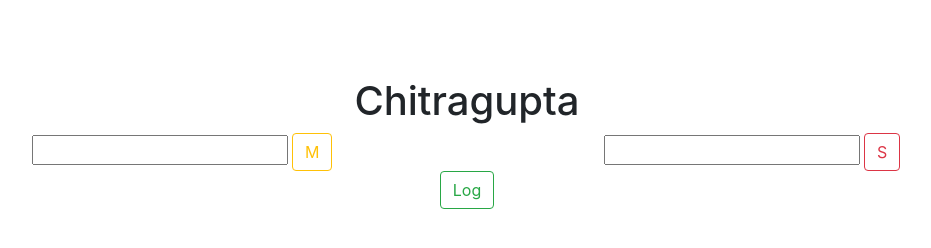
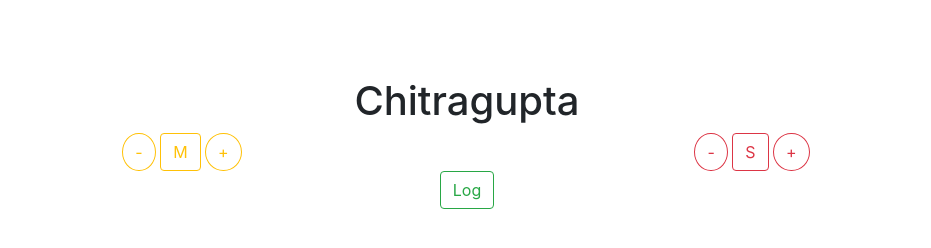
Before and after one commit to saisk8/Chitragupta, a website: page index.html in a window 1280 px wide. Shown: the whole page, without its empty margins (173-1104 px from the left). Drawn offline with nearby package versions, Linux system fonts and the light colour scheme.

Commit message:
Update ids for buttons

```diff
--- a/index.html
+++ b/index.html
@@ -19,12 +19,14 @@
     <h1 class="text-center title">Chitragupta</h1>
     <div class="row">
       <div class="col-sm-12 col-md-6">
-        <input type="number" id="m" />
-        <button type="button" class="btn btn-outline-warning">M</button>
+        <button type="button" class="btn btn-outline-warning circle" id="mminus">-</button>
+        <button type="button" class="btn btn-outline-warning " id="mvalue">M</button>
+        <button type="button" class="btn btn-outline-warning circle" id="mplus">+</button>
       </div>
       <div class="col-sm-12 col-md-6">
-        <input type="number" id="s" />
-        <button type="button" class="btn btn-outline-danger">S</button>
+        <button type="button" class="btn btn-outline-danger circle" id="sminus">-</button>
+        <button type="button" class="btn btn-outline-danger" id="svalue">S</button>
+        <button type="button" class="btn btn-outline-danger circle" id="splus">+</button>
       </div>
     </div>
     <button type="button" class="btn btn-outline-success">Log</button>
```
